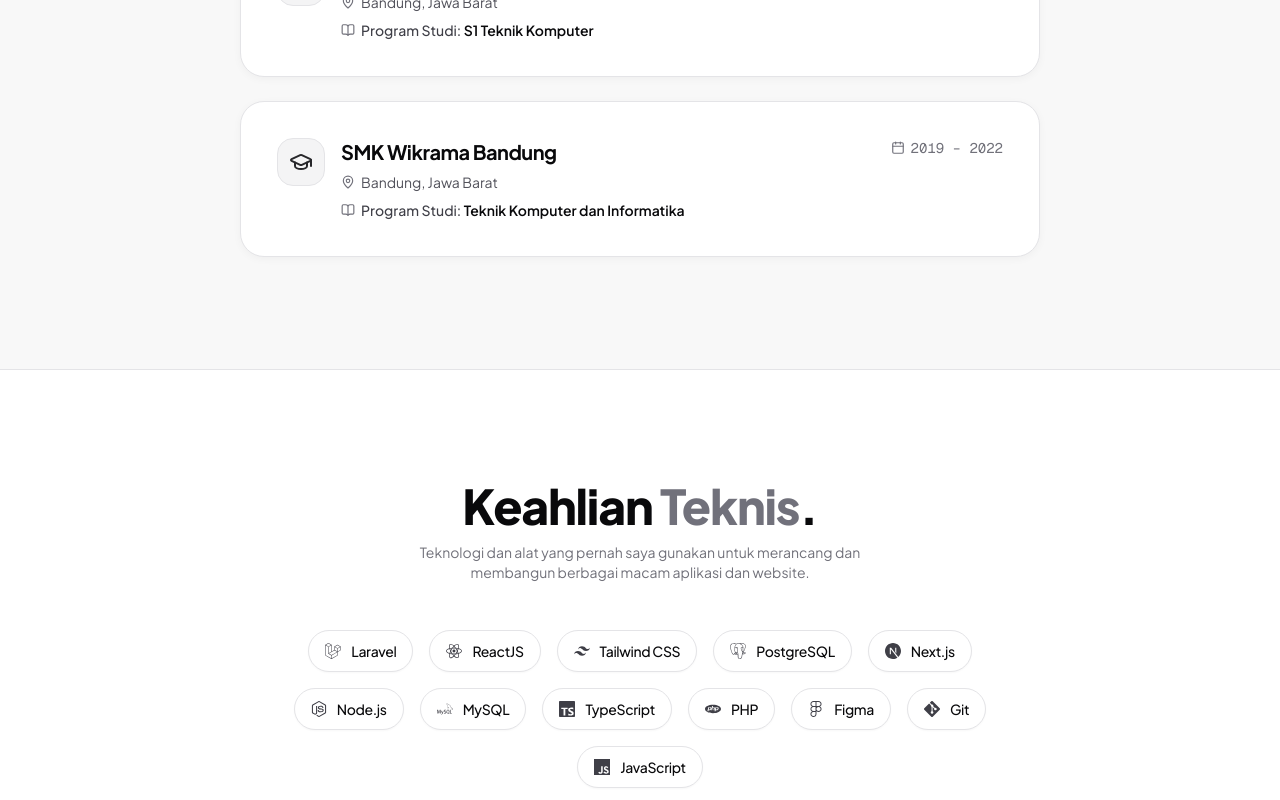
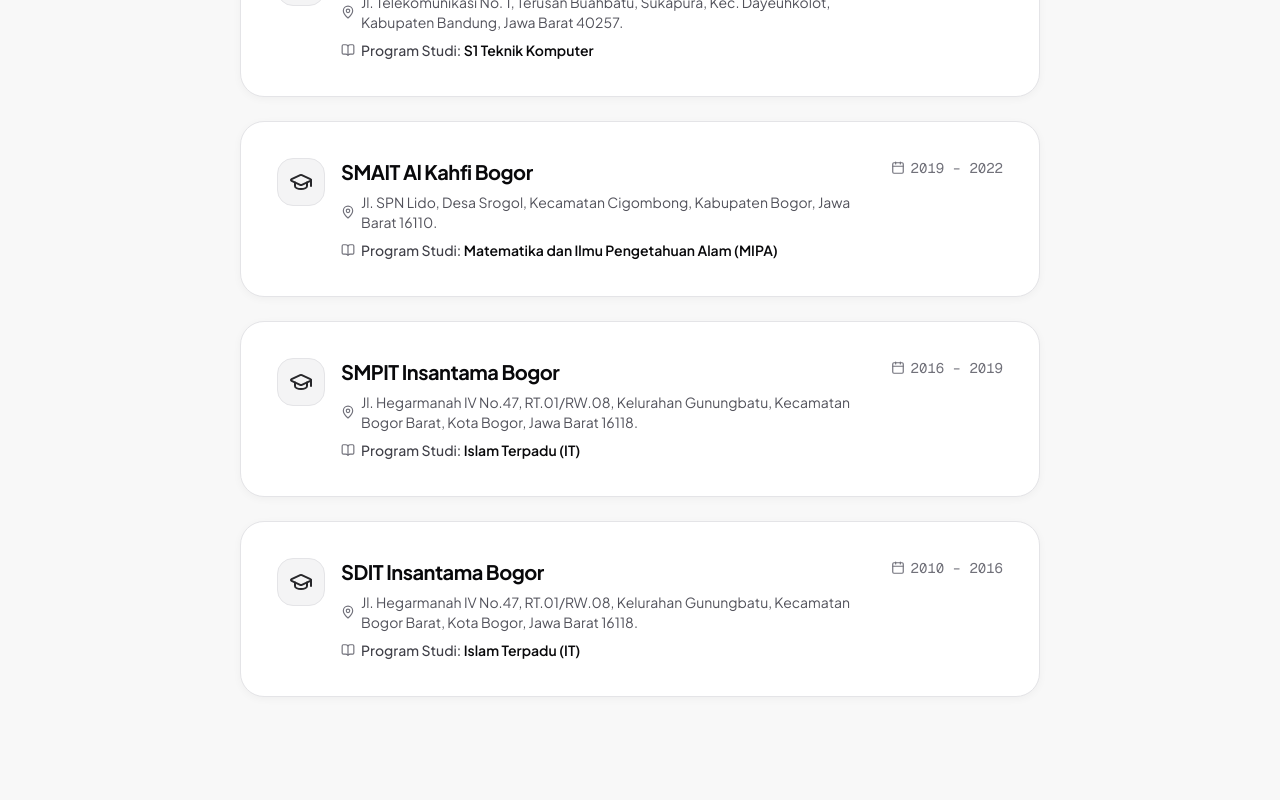
Before and after one commit to SAF134/Portfolio, a Next.js app: page / in a window 1280 px wide. Shown: the part 1300-2100 px from the top of the page. Built offline with nearby package versions, Linux system fonts and the light colour scheme.

Commit message:
feat: update technical skills stack to Flutter, ReactJS, TailwindCSS, Next.js, Firebase, Arduino IDE, TypeScript, Google Stitch, Figma, Node.js, and Git

```diff
--- a/src/components/cards/SkillBadge.tsx
+++ b/src/components/cards/SkillBadge.tsx
@@ -12,17 +12,21 @@
 
 // Map slugs to simple-icons export keys
 const iconSlugMap: Record<string, string> = {
-  laravel: "siLaravel",
+  flutter: "siFlutter",
   react: "siReact",
   tailwindcss: "siTailwindcss",
+  nextdotjs: "siNextdotjs",
+  firebase: "siFirebase",
+  arduino: "siArduino",
+  typescript: "siTypescript",
+  googlestitch: "siGoogle",
+  figma: "siFigma",
+  nodedotjs: "siNodedotjs",
+  git: "siGit",
+  laravel: "siLaravel",
   postgresql: "siPostgresql",
-  nextdotjs: "siNextdotjs",
-  nodedotjs: "siNodedotjs",
   mysql: "siMysql",
-  typescript: "siTypescript",
   php: "siPhp",
-  figma: "siFigma",
-  git: "siGit",
   javascript: "siJavascript",
 };
 
--- a/src/components/sections/ProjectsSection.tsx
+++ b/src/components/sections/ProjectsSection.tsx
@@ -13,10 +13,10 @@
         {/* Section Heading */}
         <div className="text-center mb-12 md:mb-16">
           <h2 className="text-3xl sm:text-4xl md:text-5xl font-extrabold text-[#09090B] tracking-tight">
-            Proyek <span className="text-zinc-500">Terbaik</span>.
+            Riwayat <span className="text-zinc-500">Proyek</span>.
           </h2>
           <p className="mt-3 text-xs sm:text-sm text-[#52525B] max-w-lg mx-auto leading-relaxed">
-            Kumpulan proyek yang pernah saya bangun selama menempuh pendidikan.
+            Riwayat proyek yang pernah saya bangun selama menempuh pendidikan.
           </p>
         </div>
 
--- a/src/data/portfolioData.ts
+++ b/src/data/portfolioData.ts
@@ -117,18 +117,17 @@
     ],
   },
   skills: [
-    { name: "Laravel", category: "backend", slug: "laravel" },
+    { name: "Flutter", category: "frontend", slug: "flutter" },
     { name: "ReactJS", category: "frontend", slug: "react" },
-    { name: "Tailwind CSS", category: "frontend", slug: "tailwindcss" },
-    { name: "PostgreSQL", category: "database", slug: "postgresql" },
+    { name: "TailwindCSS", category: "frontend", slug: "tailwindcss" },
     { name: "Next.js", category: "frontend", slug: "nextdotjs" },
+    { name: "Firebase", category: "database", slug: "firebase" },
+    { name: "Arduino IDE", category: "tools", slug: "arduino" },
+    { name: "TypeScript", category: "frontend", slug: "typescript" },
+    { name: "Google Stitch", category: "tools", slug: "googlestitch" },
+    { name: "Figma", category: "tools", slug: "figma" },
     { name: "Node.js", category: "backend", slug: "nodedotjs" },
-    { name: "MySQL", category: "database", slug: "mysql" },
-    { name: "TypeScript", category: "frontend", slug: "typescript" },
-    { name: "PHP", category: "backend", slug: "php" },
-    { name: "Figma", category: "tools", slug: "figma" },
     { name: "Git", category: "tools", slug: "git" },
-    { name: "JavaScript", category: "frontend", slug: "javascript" },
   ],
   experiences: [
     {
@@ -150,16 +149,30 @@
     {
       id: "sarjana",
       institution: "Universitas Telkom",
-      address: "Bandung, Jawa Barat",
+      address: "Jl. Telekomunikasi No. 1, Terusan Buahbatu, Sukapura, Kec. Dayeuhkolot, Kabupaten Bandung, Jawa Barat 40257.",
       field: "S1 Teknik Komputer",
       period: "2022 – 2026",
     },
     {
-      id: "smk",
-      institution: "SMK Wikrama Bandung",
-      address: "Bandung, Jawa Barat",
-      field: "Teknik Komputer dan Informatika",
+      id: "sma",
+      institution: "SMAIT Al Kahfi Bogor",
+      address: "Jl. SPN Lido, Desa Srogol, Kecamatan Cigombong, Kabupaten Bogor, Jawa Barat 16110.",
+      field: "Matematika dan Ilmu Pengetahuan Alam (MIPA)",
       period: "2019 – 2022",
+    },
+    {
+      id: "smp",
+      institution: "SMPIT Insantama Bogor",
+      address: "Jl. Hegarmanah IV No.47, RT.01/RW.08, Kelurahan Gunungbatu, Kecamatan Bogor Barat, Kota Bogor, Jawa Barat 16118.",
+      field: "Islam Terpadu (IT)",
+      period: "2016 – 2019",
+    },
+    {
+      id: "sd",
+      institution: "SDIT Insantama Bogor",
+      address: "Jl. Hegarmanah IV No.47, RT.01/RW.08, Kelurahan Gunungbatu, Kecamatan Bogor Barat, Kota Bogor, Jawa Barat 16118.",
+      field: "Islam Terpadu (IT)",
+      period: "2010 – 2016",
     },
   ],
   projects: [
```
